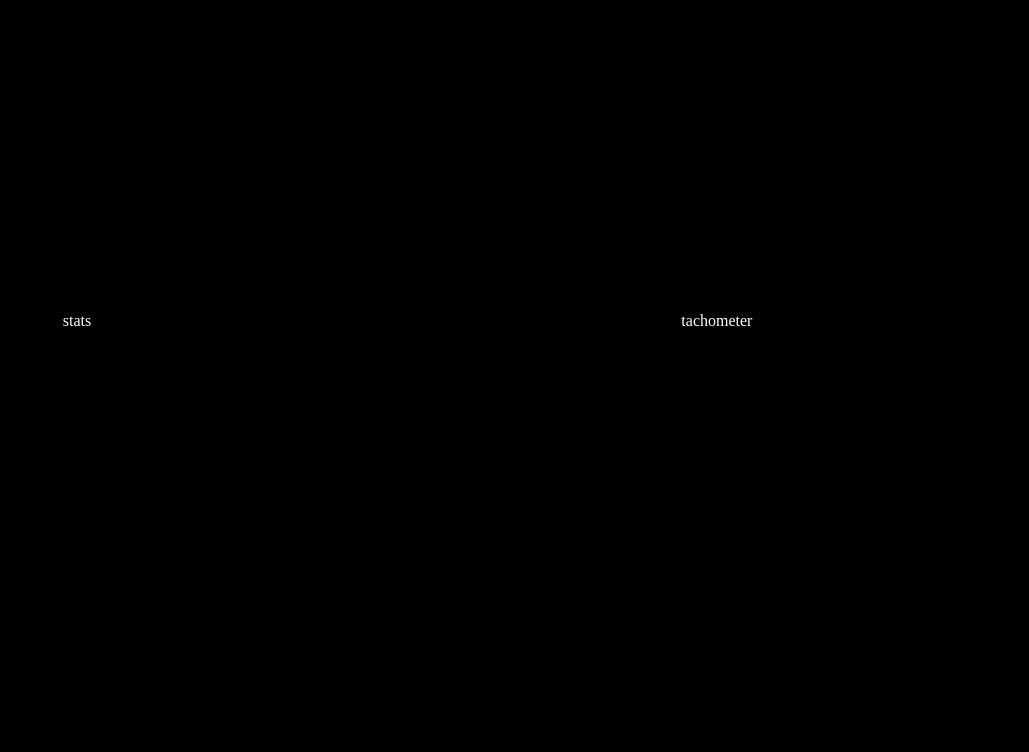
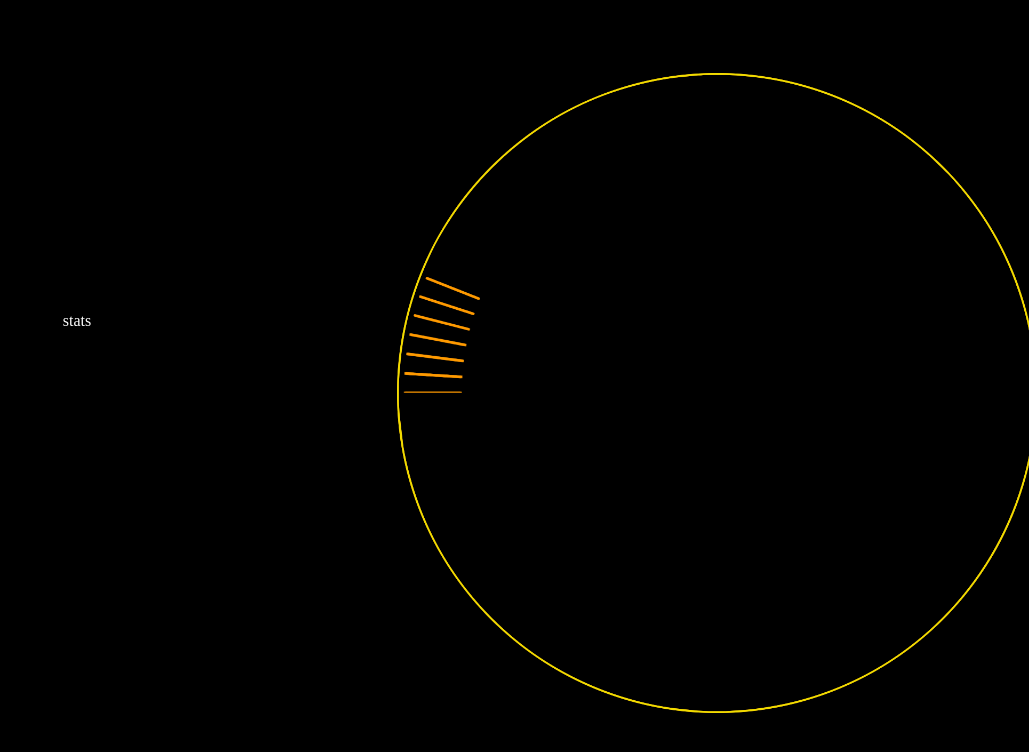
Before and after one commit to shotgoose/dashboardFC, a plain HTML site: page dashboard.html in a window 1280 px wide. Shown: the top 752 px of the page, without its empty margins (251-1280 px from the left). Drawn offline with Linux system fonts and the light colour scheme.

Commit message:
Made Prototype RPM Gauge

```diff
--- a/dashboard.html
+++ b/dashboard.html
@@ -15,7 +15,8 @@
         </div>
 
         <div id="tachometer" class="gauge">
-            <p>tachometer</p>
+            <img id="tachometer_outline" class="gauge_outline" src="assets/gaugeOutline.png"/>
+            <img id="tachometer_bar" class="gauge_bar" src="assets/gaugeIncrements.png"/>
         </div>
 
         <div id="speedometer" class="gauge">
--- a/main.js
+++ b/main.js
@@ -11,4 +11,38 @@ const data = {
     leftTurnSignal: false,
     hazards: false,
     highBeam: false,
+    maxrpm: 8000,
 }
+
+data.rpm = 750;
+
+function animate(timestamp) {
+    draw_gauge("tachometer_bar", data.rpm/data.maxrpm);
+
+    requestAnimationFrame(animate);
+}
+
+function draw_gauge(element_id, gauge_percent) {
+    const img = document.getElementById(element_id);
+    if (!img) return;
+
+    const startAngle = Math.PI;
+    var path = "50% 50%, 0% 50%";
+
+    for (i = 0; i < (gauge_percent * 100); i++) {
+        var pointAngle = startAngle + (3/2) * Math.PI * (i / 100);
+
+        var x = (Math.cos(pointAngle) + 1) / 2;
+        var y = (Math.sin(pointAngle) + 1) / 2;
+        var xf = (x * 100) + "%";
+        var yf = (y * 100) + "%";
+
+        path = path + ", " + xf + " " + yf;
+    }
+
+    img.style.clipPath = "polygon(" + path + ")";
+}
+
+
+
+requestAnimationFrame(animate);
--- a/style.css
+++ b/style.css
@@ -16,4 +16,24 @@ body {
     height: 50%;
     padding-top: 15%;
     text-align: center;
+    position: relative;
 }
+
+.gauge_bar {
+    clip-path: polygon(50% 50%, 0% 50%, 0% 0%, 100% 0%, 100% 100%, 50% 100%);
+    max-width: 100%;
+    max-height: 100%;
+    left: 0px;
+    top: 10%;
+    position: absolute;
+    z-index: 2;
+}
+
+.gauge_outline {
+    max-width: 100%;
+    max-height: 100%;
+    left: 0px;
+    top: 10%;
+    position: absolute;
+    z-index: 1;
+}
```
